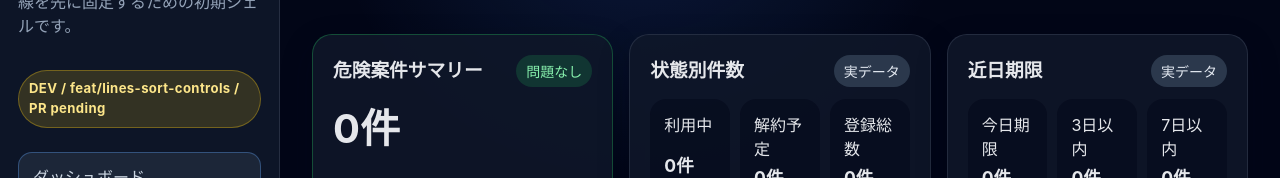
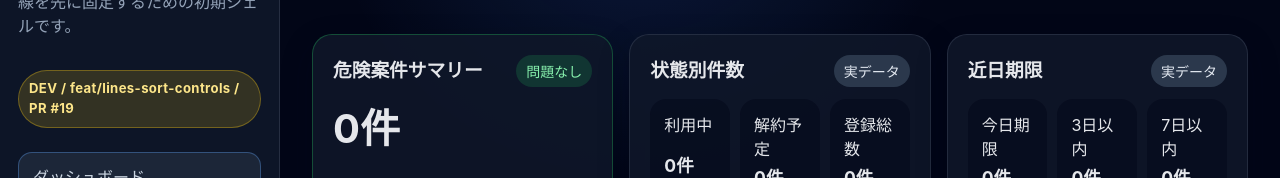
Before and after one commit to Driedsandwich/line-ops-ledger, a React (Vite) app: page / in a window 1280 px wide. Shown: the part 137-315 px from the top of the page. Built offline with nearby package versions, Linux system fonts and the light colour scheme.

Commit message:
chore: update dev-only progress label for pr 19

```diff
--- a/src/App.tsx
+++ b/src/App.tsx
@@ -6,7 +6,7 @@ const navItems = [
   { to: '/settings', label: '設定' },
 ];
 
-const devProgressLabel = 'DEV / feat/lines-sort-controls / PR pending';
+const devProgressLabel = 'DEV / feat/lines-sort-controls / PR #19';
 
 export function AppLayout(): JSX.Element {
   return (
```
